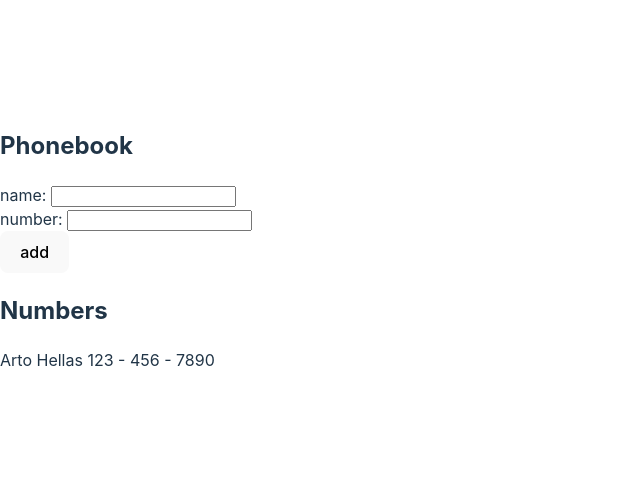
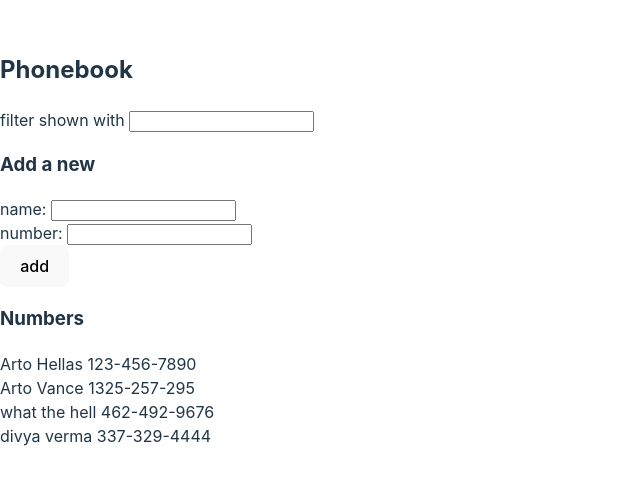
Before and after one commit to vineetverma321/FSO, a React (Vite) app in the folder P20620/: page / in a window 1280 px wide. Shown: the part 160-644 px from the top of the page, without its empty margins (0-640 px from the left). Built offline with nearby package versions, Linux system fonts and the light colour scheme.

Commit message:
Exercise 2.9-2.10

```diff
--- a/P20620/src/App.jsx
+++ b/P20620/src/App.jsx
@@ -1,17 +1,98 @@
 import { useState } from 'react';
 
+const SearchFilter = ({ searchTerm, handleFilter }) => {
+  return (
+    <div>
+      filter shown with{'  '}
+      <input
+        name="filter"
+        value={searchTerm}
+        onChange={handleFilter}
+        autoComplete="off"
+      />
+    </div>
+  );
+};
+
+const FormNewPeople = ({
+  newName,
+  handleNewName,
+  newNumber,
+  handleNewNumber,
+  addNewPerson,
+}) => {
+  return (
+    <form onSubmit={addNewPerson}>
+      <div>
+        name:{' '}
+        <input
+          name="name"
+          value={newName}
+          onChange={handleNewName}
+          autoComplete="off"
+        />
+      </div>
+      <div>
+        number:{' '}
+        <input
+          name="number"
+          value={newNumber}
+          onChange={handleNewNumber}
+          autoComplete="off"
+        />
+      </div>
+      <div>
+        <button type="submit">add</button>
+      </div>
+    </form>
+  );
+};
+
+const Person = ({ perObj }) => {
+  return (
+    <div>
+      {perObj.name} {perObj.number}
+    </div>
+  );
+};
+
+const PersonsDisplay = ({ multPersons }) => {
+  return (
+    <div>
+      {multPersons.map((person) => (
+        <Person perObj={person} key={person.name + person.number} />
+      ))}
+    </div>
+  );
+};
+
+// start of app component
 const App = () => {
   const [persons, setPersons] = useState([
-    { name: 'Arto Hellas', number: '123 - 456 - 7890' },
+    { name: 'Arto Hellas', number: '123-456-7890' },
+    { name: 'Arto Vance', number: '1325-257-295' },
+    { name: 'what the hell', number: '462-492-9676' },
+    { name: 'divya verma', number: '337-329-4444' },
   ]);
   const [newName, setNewName] = useState('');
   const [newNumber, setNewNumber] = useState('');
+  const [searchTerm, setSearchTerm] = useState('');
+  const [filterPersons, setFilterPersons] = useState(persons);
 
   const handleNewName = (e) => {
     setNewName(e.target.value);
   };
   const handleNewNumber = (e) => {
     setNewNumber(e.target.value);
+  };
+
+  const handleFilter = (e) => {
+    setSearchTerm(e.target.value);
+    // const searchTerm = e.target.value.toLowerCase();
+    const newFilterPersons = persons.filter((person) =>
+      person.name.toLowerCase().includes(e.target.value.toLowerCase())
+    );
+    setFilterPersons(newFilterPersons);
   };
 
   const addNewPerson = (e) => {
@@ -22,8 +103,6 @@ const App = () => {
       number: newNumber,
     };
 
-    // console.log(persons.some((obj) => obj.name === newNameObj.name));
-
     persons.some(
       (obj) =>
         obj.name === newPersonObj.name && obj.number === newPersonObj.number
@@ -33,36 +112,24 @@ const App = () => {
         )
       : (setPersons(persons.concat(newPersonObj)),
         setNewName(''),
-        setNewNumber(''));
-  };
-
-  const Person = ({ perObj }) => {
-    return (
-      <div>
-        {perObj.name} {perObj.number}
-      </div>
-    );
+        setNewNumber(''),
+        setFilterPersons(persons.concat(newPersonObj)));
   };
 
   return (
     <div>
       <h2>Phonebook</h2>
-      <form onSubmit={addNewPerson}>
-        <div>
-          name: <input value={newName} onChange={handleNewName} />
-        </div>
-        <div>
-          number: <input value={newNumber} onChange={handleNewNumber} />
-        </div>
-        <div>
-          <button type="submit">add</button>
-        </div>
-      </form>
-      <h2>Numbers</h2>
-      {persons.map((person) => (
-        // <div>{person.name}</div>
-        <Person perObj={person} key={person.name + person.number} />
-      ))}
+      <SearchFilter searchTerm={searchTerm} handleFilter={handleFilter} />
+      <h3>Add a new</h3>
+      <FormNewPeople
+        newName={newName}
+        handleNewName={handleNewName}
+        newNumber={newNumber}
+        handleNewNumber={handleNewNumber}
+        addNewPerson={addNewPerson}
+      />
+      <h3>Numbers</h3>
+      <PersonsDisplay multPersons={filterPersons} />
     </div>
   );
 };
```
